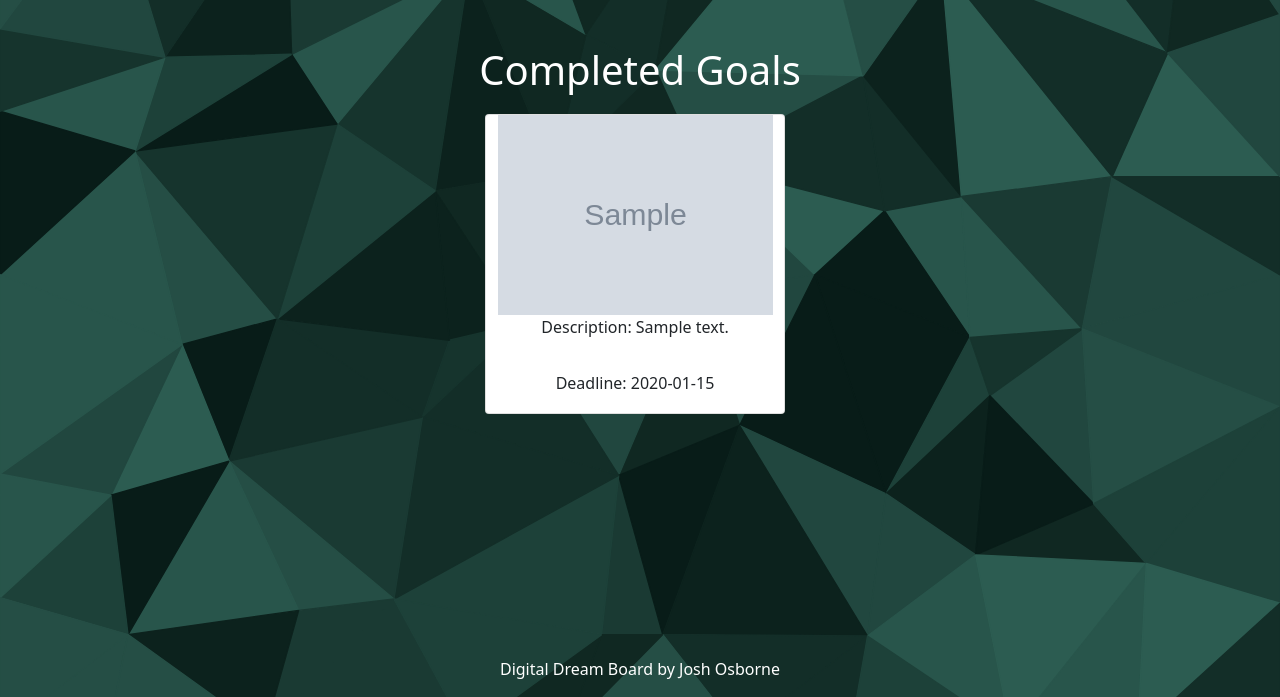
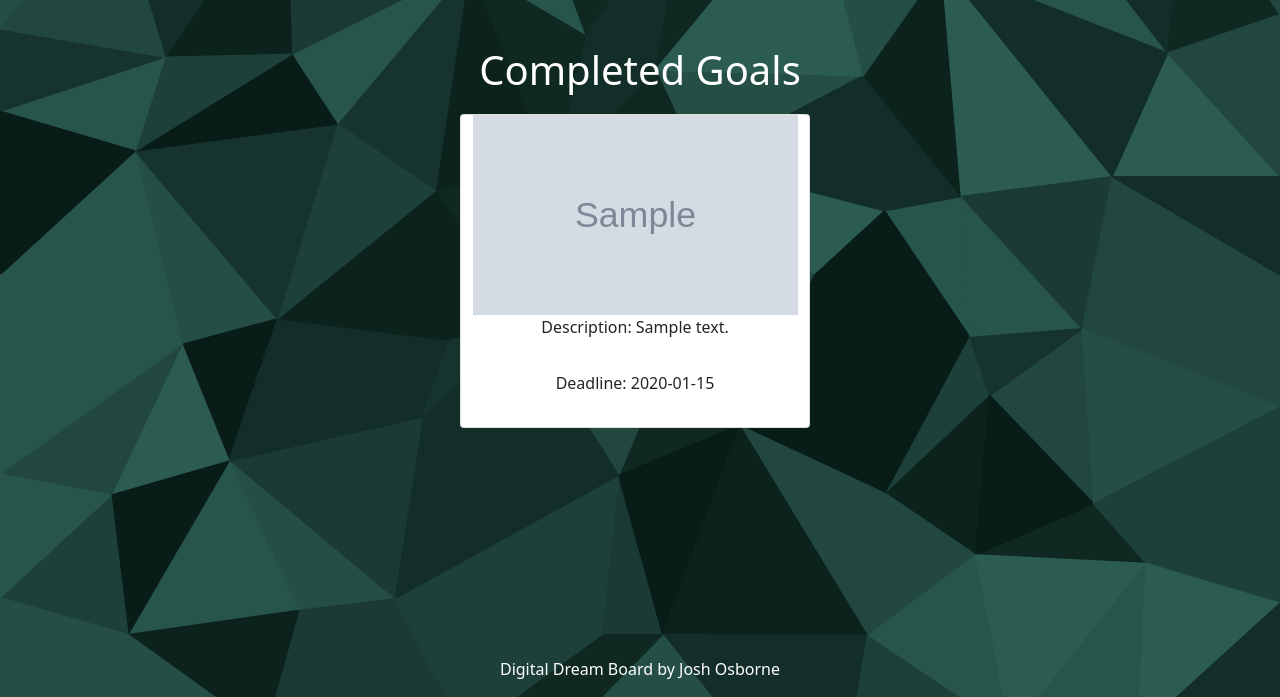
Before and after one commit to JoshOsborne96/Python-Capstone, a Flask app: page /complete-goals in a window 1280 px wide. Shown: the part 103-800 px from the top of the page. Run offline with Flask 2, Linux system fonts and the light colour scheme; the visitor is signed in with stand-in values (Sample User, id 1); tables that the repository leaves empty hold one stand-in row (values such as "Sample post"); grey boxes marked "Sample" are stand-in pictures.

Commit message:
min div width to fix scroll bar

```diff
--- a/requirements.txt
+++ b/requirements.txt
@@ -8,7 +8,7 @@ importlib-metadata==4.12.0
 itsdangerous==2.1.2
 Jinja2==3.1.2
 MarkupSafe==2.1.1
-psycopg2==2.9.3
+psycopg2-binary==2.9.3
 SQLAlchemy==1.4.39
 Werkzeug==2.2.1
 WTForms==3.0.1
--- a/server.py
+++ b/server.py
@@ -150,12 +150,13 @@ def update_goal(goal_id):
 def delete_goal(goal_id):
 
     goal = Goal.query.get(goal_id)
+    goals = crud.get_pending_goals(session["user_id"])
 
     db.session.delete(goal)
     db.session.commit()
     flash("Goal deleted!")
 
-    return render_template("pending_goals.html", goal=goal)
+    return render_template("pending_goals.html", goal=goal, goals=goals, page="pending-goals")
 
 
 
--- a/static/base.css
+++ b/static/base.css
@@ -52,9 +52,9 @@ a, button {
     100% { background-position: 15% 50%;}
 }
 
-.card.text-center{
+.card.text-center.h-100 {
     margin-right: 10px;
-    width: 300px;
+    min-width: 350px;
     height: 300px;
     justify-items: center;
     align-items: center;
@@ -93,7 +93,7 @@ body {
     display: flex;
     /* border: 3px solid #ffffff; */
     height: 70vh;
-    width: 100vw;
+    width: 80vw;
     justify-content: center;
     align-items:baseline
 }
@@ -239,10 +239,12 @@ body {
 }
 
 #goal-list {
-    display: grid;
-    grid-template-rows: auto auto ;
-    grid-template-columns: auto auto auto;
-    overflow: scroll;
+    display: flex;
+    flex-wrap:nowrap;
+    flex-direction: row;
+    /* grid-template-rows: auto auto ;
+    grid-template-columns: auto auto auto; */
+    overflow-x: scroll;
     /* border: 3px solid #ffffff; */
 
 }
--- a/templates/complete_goals.html
+++ b/templates/complete_goals.html
@@ -6,9 +6,9 @@
 <div class="page-cont">
   <div id="goal-list">
         {% for goal in goals %}
-          <div class="card text-center">
+          <div class="card text-center h-100">
 
-            <img src ="{{ goal.picture_path }}" width="275" height="200">
+            <img src ="{{ goal.picture_path }}" width="325" height="200">
             <p>Description: {{ goal.description }} <p>
             <p>Deadline: {{ goal.deadline }}<p>
 
```
Also changed, not shown: templates/pending_goals.html (+9 -1 lines).
